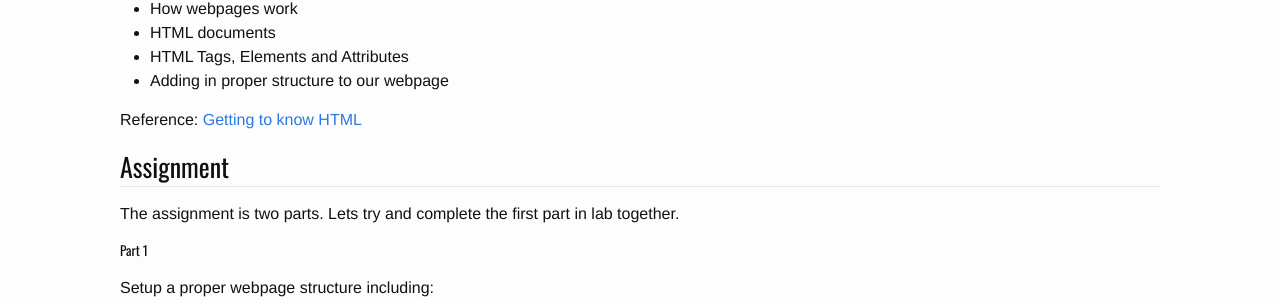
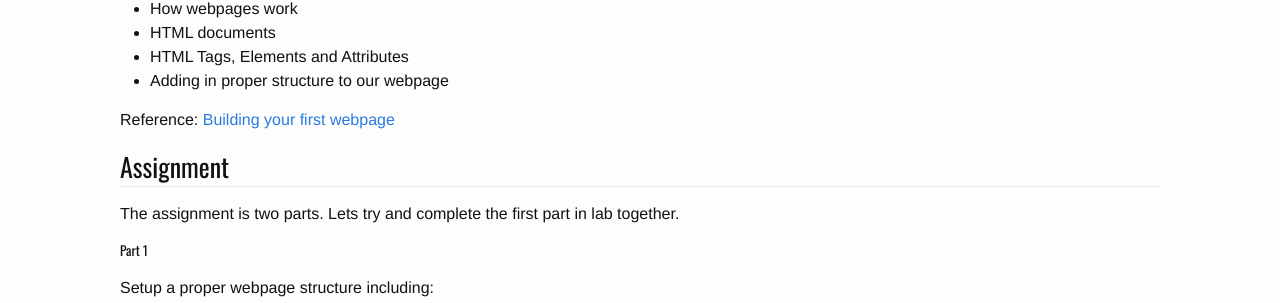
Before and after one commit to ianshea/DESN-368, a Jekyll site: the page built from _posts/2016-01-06-session2.markdown, in a window 1280 px wide. Shown: the part 360-663 px from the top of the page. Built offline with Jekyll 4.4.1, drawn with Linux system fonts in a browser that asks for light colours.

Commit message:
bad link

```diff
--- a/_posts/2016-01-06-session2.markdown
+++ b/_posts/2016-01-06-session2.markdown
@@ -14,7 +14,7 @@
 * HTML Tags, Elements and Attributes
 * Adding in proper structure to our webpage
 
-Reference: [Getting to know HTML](http://learn.shayhowe.com/html-css/getting-to-know-html/)
+Reference: [Building your first webpage](http://learn.shayhowe.com/html-css/building-your-first-web-page/)
 
 ### Assignment
 
```
